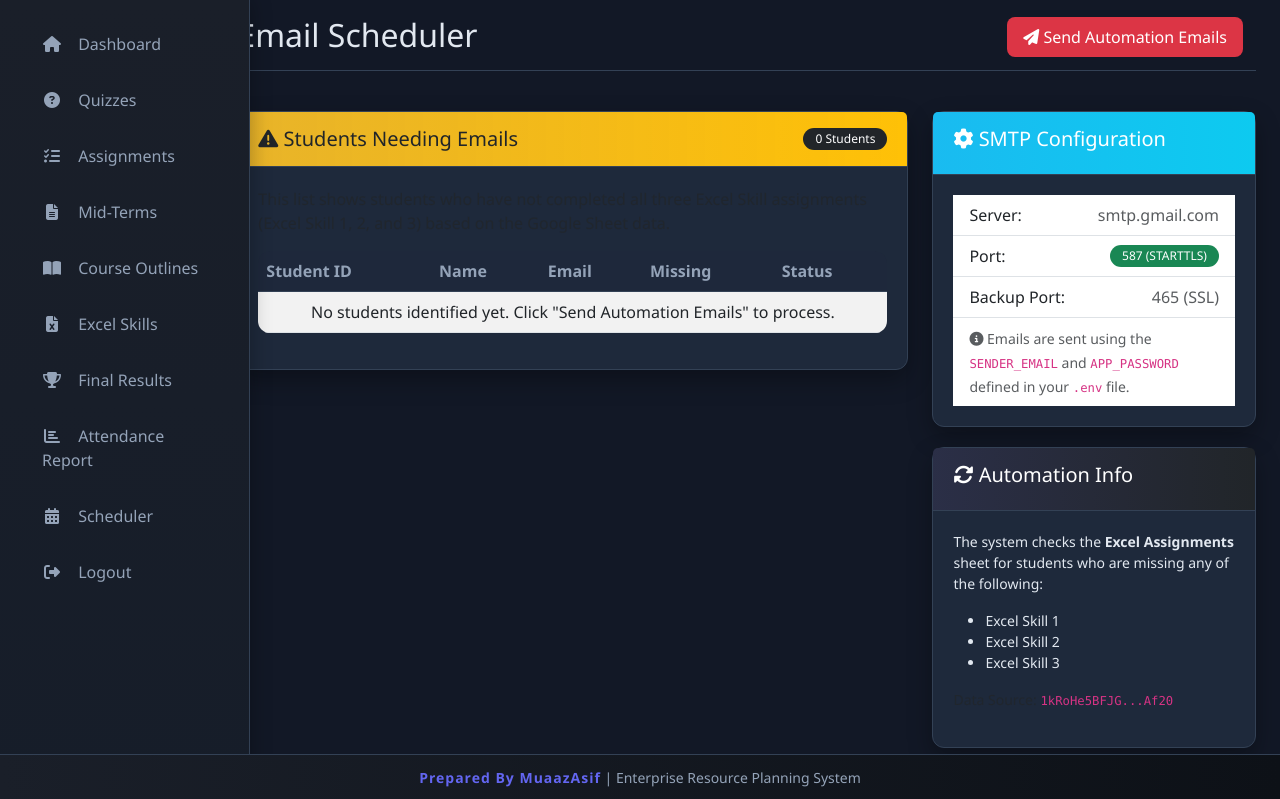
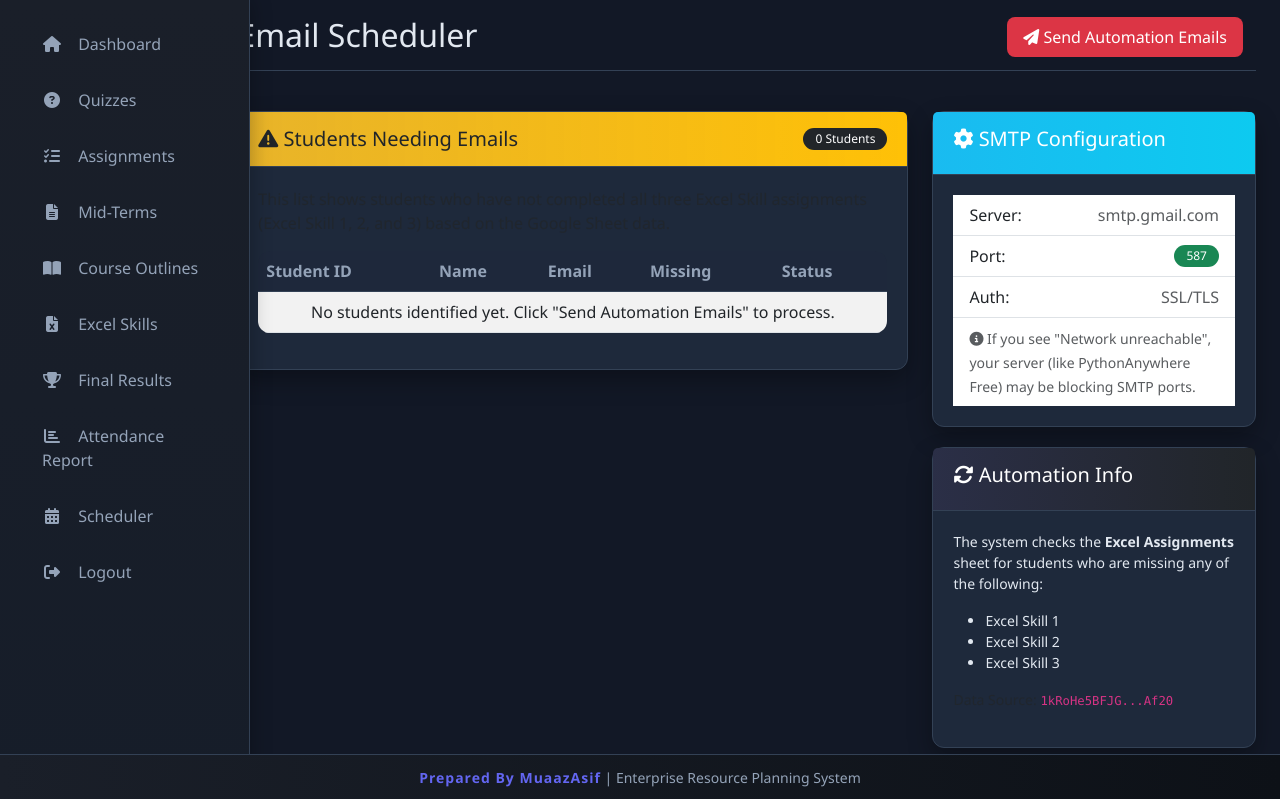
Before and after one commit to muaazasif/academic-erp-system, a Flask app: template templates/admin_scheduler.html in a window 1280 px wide. Shown: the top 799 px of the page. Run offline with Flask 3, Linux system fonts and the light colour scheme; the template is opened without the code that fills it, so the values that code supplies are empty.

Commit message:
fix: Make SMTP settings configurable and add diagnostic info for Network Unreachable errors

```diff
--- a/templates/admin_scheduler.html
+++ b/templates/admin_scheduler.html
@@ -86,17 +86,17 @@
                         <div class="card-body">
                             <ul class="list-group list-group-flush">
                                 <li class="list-group-item d-flex justify-content-between align-items-center">
-                                    Server: <span class="text-muted">smtp.gmail.com</span>
+                                    Server: <span class="text-muted">{{ config.get('SMTP_SERVER', 'smtp.gmail.com') }}</span>
                                 </li>
                                 <li class="list-group-item d-flex justify-content-between align-items-center">
-                                    Port: <span class="badge bg-success">587 (STARTTLS)</span>
+                                    Port: <span class="badge bg-success">{{ config.get('SMTP_PORT', '587') }}</span>
                                 </li>
                                 <li class="list-group-item d-flex justify-content-between align-items-center">
-                                    Backup Port: <span class="text-muted">465 (SSL)</span>
+                                    Auth: <span class="text-muted">SSL/TLS</span>
                                 </li>
                                 <li class="list-group-item">
                                     <small class="text-muted">
-                                        <i class="fas fa-info-circle"></i> Emails are sent using the <code>SENDER_EMAIL</code> and <code>APP_PASSWORD</code> defined in your <code>.env</code> file.
+                                        <i class="fas fa-info-circle"></i> If you see "Network unreachable", your server (like PythonAnywhere Free) may be blocking SMTP ports.
                                     </small>
                                 </li>
                             </ul>
```
Also changed, not shown: app.py (+26 -14 lines).
